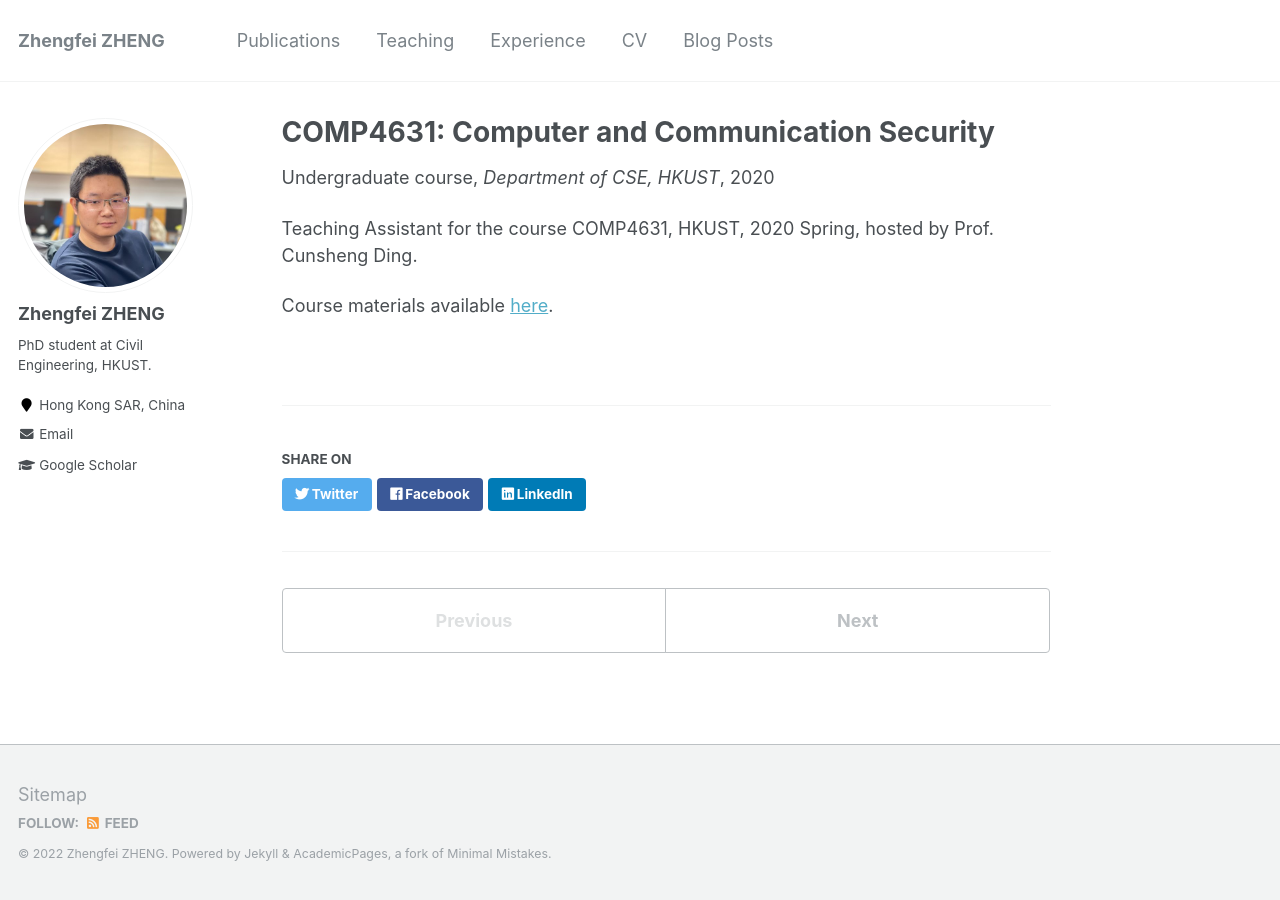
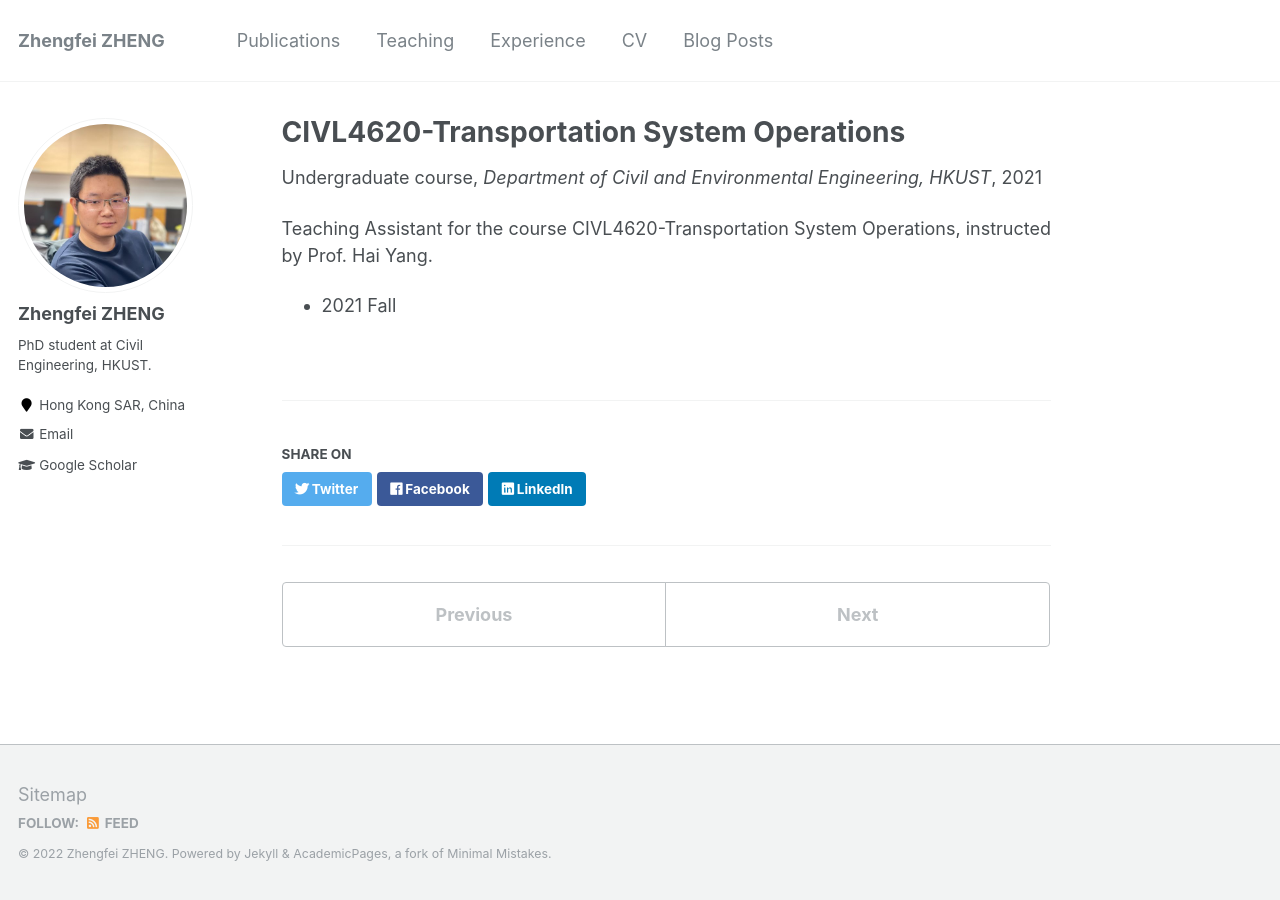
Before and after one commit to zf-z/zf-z.github.io, a Jekyll site: the page built from _teaching/2020SpCOMP4631.md, in a window 1280 px wide. Built offline with Jekyll 4.4.1, drawn with Linux system fonts in a browser that asks for light colours.

Commit message:
Update 2020SpCOMP4631.md

```diff
--- a/_teaching/2020SpCOMP4631.md
+++ b/_teaching/2020SpCOMP4631.md
@@ -1,13 +1,12 @@
 ---
-title: "COMP4631: Computer and Communication Security"
+title: "CIVL4620-Transportation System Operations"
 collection: teaching
 type: "Undergraduate course"
 permalink: /teaching/2020SpHKUST
-venue: "Department of CSE, HKUST"
-date: 2020-03-01
+venue: "Department of Civil and Environmental Engineering, HKUST"
+date: 2021-09-01
 location: "Hong Kong SAR, China"
 ---
 
-Teaching Assistant for the course COMP4631, HKUST, 2020 Spring, hosted by Prof. Cunsheng Ding.
-
-Course materials available [here](https://home.cse.ust.hk/faculty/cding/hkust_only/COMP364/).
+Teaching Assistant for the course CIVL4620-Transportation System Operations, instructed by Prof. Hai Yang.
+- 2021 Fall
```
